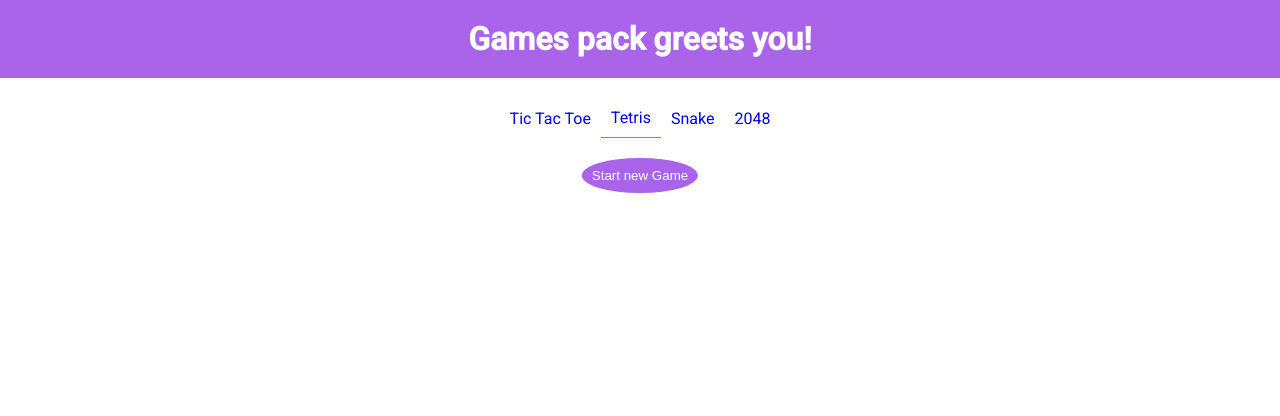
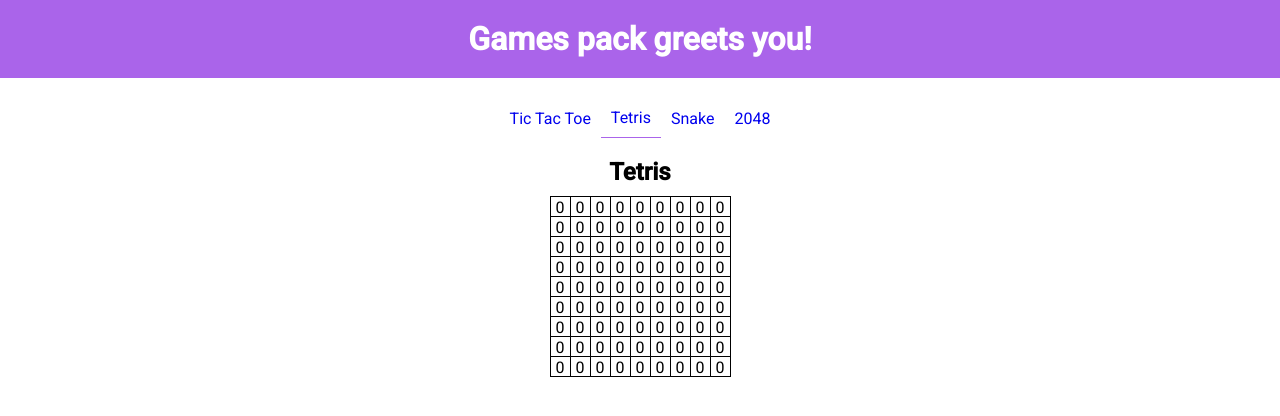
Before and after one commit to TopOleh/gamesPack, an Angular app: page /board/tetris in a window 1280 px wide. Shown: the top 416 px of the page. Built offline with nearby package versions, Linux system fonts and the light colour scheme.

Commit message:
generated Board

```diff
--- /dev/null
+++ b/src/app/games/components/tetris/interfaces/index.ts
@@ -0,0 +1 @@
+export * from './tetris-cell';
--- /dev/null
+++ b/src/app/games/components/tetris/interfaces/tetris-cell.ts
@@ -0,0 +1,11 @@
+export class TetrisCellModel {
+  constructor(
+    public type: string,
+    public cellNumber: number
+  ) { }
+}
+
+export interface TetrisCell {
+  type: string;
+  cellNumber: number;
+}
--- a/src/app/games/components/tetris/tetris.component.html
+++ b/src/app/games/components/tetris/tetris.component.html
@@ -1 +1,19 @@
-<app-start-game-btn (startGame)="startNewGame()"></app-start-game-btn>
+<h1 class="tfe__title">Tetris</h1>
+
+<app-start-game-btn *ngIf="!gameStart" (startGame)="startNewGame()">Start new game</app-start-game-btn>
+
+<section class="tfe">
+  <div *ngIf="gameStart && !showBoard">
+    <label for="tfe-board-size__input" class="tfe-board-size__label">Enter the box size:
+      {{boardSize}}x{{boardSize}}</label>
+    <input id="tfe-board-size__input" type="number" [(ngModel)]="boardSize" />
+    <button class="tfe-board-size__apply" (click)="buildBoard(boardSize)">Apply</button>
+  </div>
+
+  <table *ngIf="showBoard" class="tfe-board" [ngStyle]="setBoardStyle()">
+    <td class="tfe-board__cell" *ngFor="let cell of board">
+      <div class="tfe-board__cell-number">{{ cell.cellNumber }}</div>
+    </td>
+  </table>
+
+</section>
--- a/src/app/games/components/tetris/tetris.component.scss
+++ b/src/app/games/components/tetris/tetris.component.scss
@@ -0,0 +1,49 @@
+.tfe {
+  display: flex;
+  flex-direction: column;
+  align-items: center;
+
+  &__title {
+    text-align: center;
+    margin-bottom: 10px;
+  }
+}
+
+.tfe-board {
+  border-color: black;
+  border-style: solid;
+  border-width: 1px 1px 0 0;
+  display: flex;
+  flex-wrap: wrap;
+
+  &-size {
+    &__label {
+      display: block;
+    }
+
+    &__apply {
+      cursor: pointer;
+      border: none;
+      background-color: lightgreen;
+      padding: 10px;
+      margin: 10px;
+      border-radius: 50%;
+      color: white;
+      font-weight: bold;
+    }
+  }
+
+  &__cell {
+    border-color: black;
+    border-style: solid;
+    border-width: 0 0 1px 1px;
+    text-align: center;
+    height: 20px;
+    width: 20px;
+
+    &-number {
+      margin-top: 50%;
+      transform: translateY(-50%);
+    }
+  }
+}
--- a/src/app/games/components/tetris/tetris.component.ts
+++ b/src/app/games/components/tetris/tetris.component.ts
@@ -1,4 +1,6 @@
 import { Component } from '@angular/core';
+
+import { TetrisCellModel, TetrisCell } from './interfaces/tetris-cell';
 
 @Component({
   templateUrl: './tetris.component.html',
@@ -6,9 +8,37 @@ import { Component } from '@angular/core';
 })
 
 export class TetrisComponent {
+  boardSize = 3;
+  borderSize = 1;
+  board: Array<TetrisCell>;
+  cellSize = 20;
+  gameStart: boolean;
+  showBoard: boolean;
+  rowSize: number;
 
+  // TODO: remove, For testing
+  ngOnInit() {
+    this.startNewGame();
+  }
 
   startNewGame() {
+    this.gameStart = true;
 
+    // TODO: remove, For testing
+    this.buildBoard(9);
   }
+
+  buildBoard(size: number): void {
+    this.rowSize = size;
+    this.boardSize = Math.pow(size, 2);
+    this.board = new Array(this.boardSize).fill(null).map((e) => new TetrisCellModel('', 0));
+    this.showBoard = true;
+  }
+
+  setBoardStyle(): { width: string } {
+    return {
+      width: Math.sqrt(this.boardSize) * this.cellSize + this.borderSize + 'px'
+    };
+  }
+
 }
```
Also changed, not shown: 1 other file (tests, documents, lock files or other folders).
